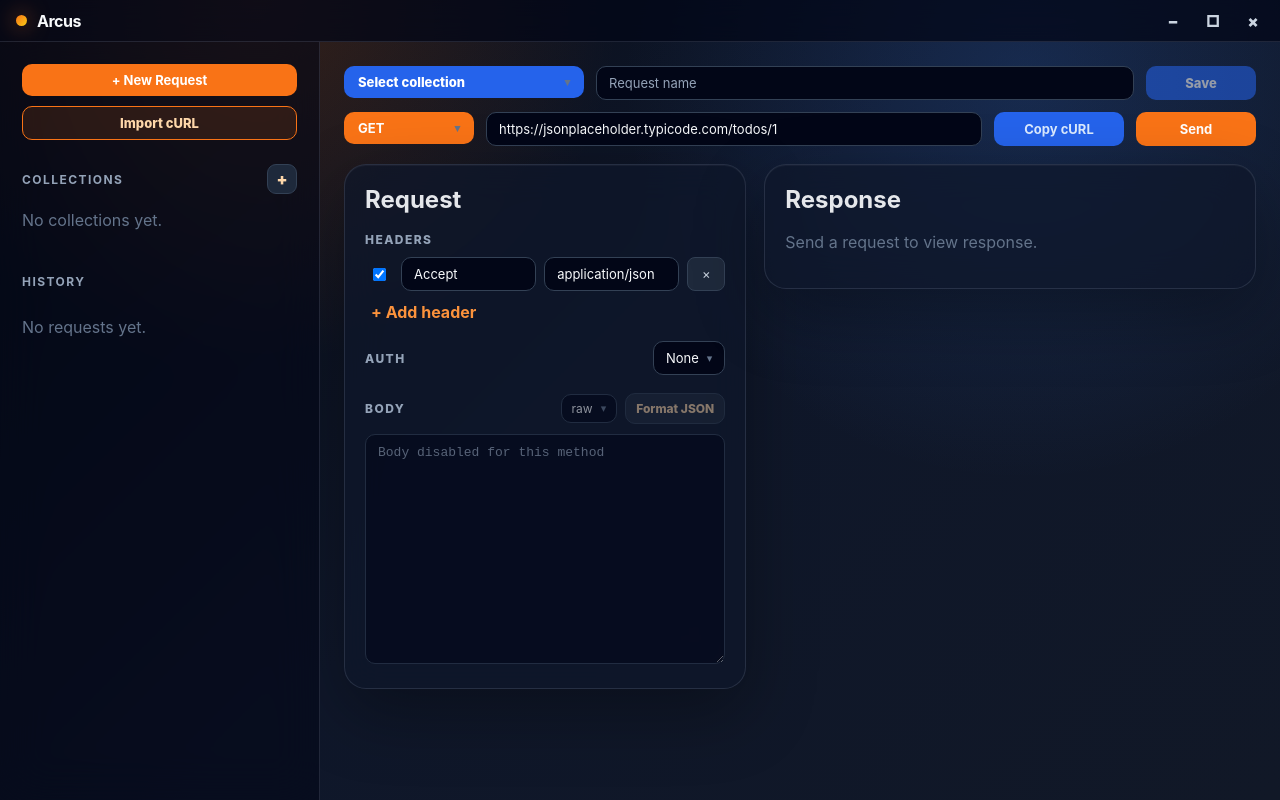
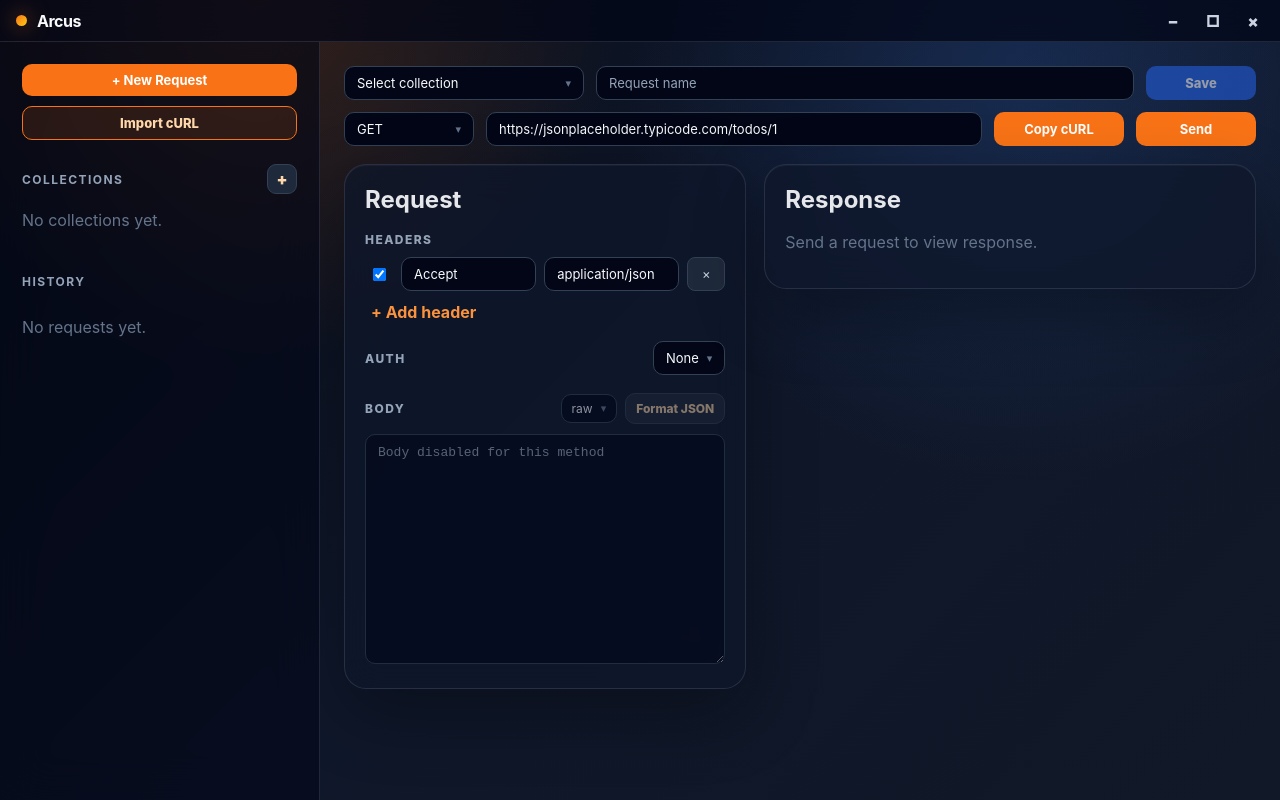
Before and after one commit to subekti404dev/arcus, a React (Vite) app: page / in a window 1280 px wide. Built offline with nearby package versions, Linux system fonts and the light colour scheme.

Commit message:
fix: exclude dropdown-trigger from save-bar/request-bar button CSS
Root cause: .save-bar button and .request-bar button matched
.dropdown-trigger buttons inside those wrappers, applying blue/orange
colors to dropdowns. Fixed with :not(.dropdown-trigger).

```diff
--- a/src/styles.css
+++ b/src/styles.css
@@ -34,13 +34,13 @@ button:active { transform: translateY(1px) scale(.99); }
 .sidebar { width: 320px; padding: 22px; border-right: 1px solid var(--border); background: rgba(2, 6, 23, .56); backdrop-filter: blur(22px); overflow: auto; }
 .brand { display: none; font-size: 24px; font-weight: 800; letter-spacing: -.04em; margin-bottom: 20px; }
 .brand span { color: #f97316; }
-.new-button, .request-bar button, .secondary-button { width: 100%; border: 0; color: white; background: #f97316; padding: 8px 14px; border-radius: 10px; cursor: pointer; font-weight: 700; font-size: 13px; }
-.new-button:hover, .request-bar button:hover, .secondary-button:hover { background: #fb923c; }
+.new-button, .request-bar button:not(.dropdown-trigger), .secondary-button { width: 100%; border: 0; color: white; background: #f97316; padding: 8px 14px; border-radius: 10px; cursor: pointer; font-weight: 700; font-size: 13px; }
+.new-button:hover, .request-bar button:not(.dropdown-trigger):hover, .secondary-button:hover { background: #fb923c; }
 .request-bar .copy-curl-button { color: #dbeafe; background: #2563eb; }
 .request-bar .copy-curl-button:hover { background: #3b82f6; }
 .import-button { width: 100%; margin-top: 10px; border: 1px solid #f97316; color: #fed7aa; background: rgba(249, 115, 22, .12); padding: 8px 14px; border-radius: 10px; cursor: pointer; font-weight: 800; font-size: 13px; }
 .import-button:hover { background: rgba(249, 115, 22, .2); }
-.request-bar button:disabled, .secondary-button:disabled { opacity: .55; cursor: not-allowed; }
+.request-bar button:disabled, .request-bar button.dropdown-trigger:disabled, .secondary-button:disabled { opacity: .55; cursor: not-allowed; }
 h3 { margin-top: 28px; color: #94a3b8; text-transform: uppercase; font-size: 12px; letter-spacing: .12em; }
 .collections-header { display: flex; align-items: center; justify-content: space-between; margin-top: 24px; }
 .collections-header h3 { margin: 0; }
@@ -89,8 +89,8 @@ h3 { margin-top: 28px; color: #94a3b8; text-transform: uppercase; font-size: 12p
 .save-bar { display: grid; grid-template-columns: minmax(180px, 240px) minmax(0, 1fr) 110px; gap: 12px; margin-bottom: 12px; }
 .request-bar { display: grid; grid-template-columns: minmax(110px, 130px) minmax(0, 1fr) minmax(110px, 130px) minmax(96px, 120px); gap: 12px; margin-bottom: 18px; }
 .save-bar select, .save-bar input, .request-bar select, .request-bar input, .body-actions select, .body-row input, .header-row input, textarea { border: 1px solid #334155; color: #f8fafc; background: #020617; border-radius: 10px; padding: 8px 12px; outline: none; font-size: 13px; }
-.save-bar button { border: 0; color: white; background: #2563eb; padding: 8px 14px; border-radius: 10px; cursor: pointer; font-weight: 800; font-size: 13px; }
-.save-bar button:hover { background: #3b82f6; }
+.save-bar button:not(.dropdown-trigger) { border: 0; color: white; background: #2563eb; padding: 8px 14px; border-radius: 10px; cursor: pointer; font-weight: 800; font-size: 13px; }
+.save-bar button:not(.dropdown-trigger):hover { background: #3b82f6; }
 .save-bar button:disabled { opacity: .55; cursor: not-allowed; }
 .request-bar select, .save-bar select, .body-actions select { appearance: none; color: #fff7ed; background-color: #1e293b; border-color: #f97316; font-weight: 800; cursor: pointer; background-image: linear-gradient(45deg, transparent 50%, #fb923c 50%), linear-gradient(135deg, #fb923c 50%, transparent 50%); background-position: calc(100% - 14px) 50%, calc(100% - 8px) 50%; background-size: 5px 5px, 5px 5px; background-repeat: no-repeat; padding-right: 30px; font-size: 13px; }
 .request-bar select option, .save-bar select option { color: #0f172a; background: #fff7ed; font-weight: 700; }
```
